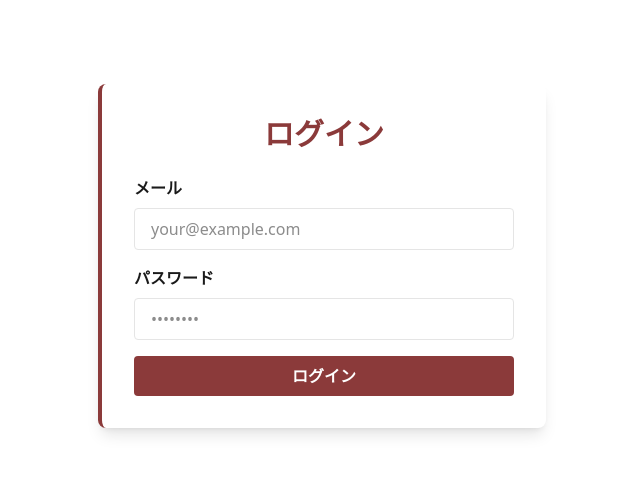
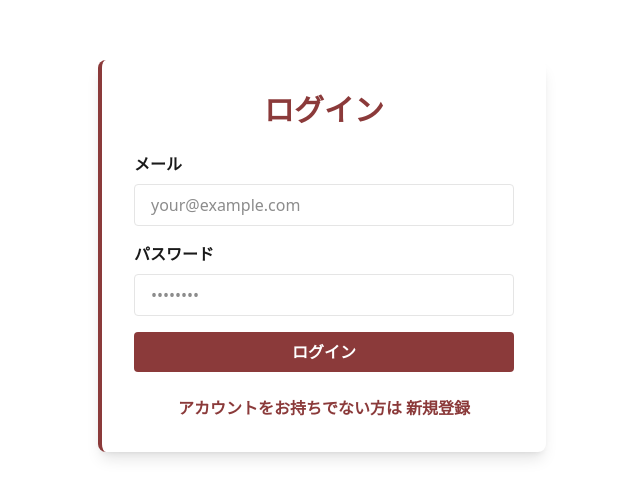
Before and after one commit to 4n5suzuki-dotcom/adore-system, a Next.js app: page /auth/login in a window 1280 px wide. Shown: the part 144-642 px from the top of the page, without its empty margins (318-958 px from the left). Built offline with nearby package versions, Linux system fonts and the light colour scheme; no server answers.

Commit message:
Supabase 接続・ログイン機能実装完了（signup・signin動作確認済み）

```diff
--- /dev/null
+++ b/app/admin/page.tsx
@@ -0,0 +1,12 @@
+'use client'
+
+export default function AdminPage() {
+  return (
+    <div className="min-h-screen flex items-center justify-center bg-white">
+      <div className="text-center">
+        <h1 className="heading-1 mb-4">管理画面</h1>
+        <p className="text-muted text-lg">ログインに成功しました（準備中...）</p>
+      </div>
+    </div>
+  )
+}
--- a/app/auth/login/page.tsx
+++ b/app/auth/login/page.tsx
@@ -1,16 +1,65 @@
 'use client'
 
 import { useState } from 'react'
+import { useRouter } from 'next/navigation'
+import { signIn, signUp } from '@/lib/supabase/auth'
+
+type Mode = 'login' | 'signup'
+
+// Supabase のエラーメッセージを日本語に変換
+function translateError(message: string): string {
+  if (message.includes('Invalid login credentials')) {
+    return 'メールまたはパスワードが正しくありません'
+  }
+  if (message.includes('User already registered')) {
+    return 'このメールアドレスは既に登録済みです'
+  }
+  return message
+}
 
 export default function LoginPage() {
+  const router = useRouter()
+  const [mode, setMode] = useState<Mode>('login')
   const [email, setEmail] = useState('')
   const [password, setPassword] = useState('')
+  const [loading, setLoading] = useState(false)
   const [error, setError] = useState('')
+  const [success, setSuccess] = useState('')
 
-  const handleLogin = async (e: React.FormEvent) => {
+  const handleSubmit = async (e: React.FormEvent) => {
     e.preventDefault()
-    // ログイン処理は後で実装
-    console.log('Login attempt:', { email, password })
+    setError('')
+    setSuccess('')
+    setLoading(true)
+
+    try {
+      if (mode === 'login') {
+        const { error } = await signIn(email, password)
+        if (error) {
+          setError(translateError(error.message))
+          return
+        }
+        // 成功時：管理画面へリダイレクト
+        router.push('/admin')
+      } else {
+        const { error } = await signUp(email, password)
+        if (error) {
+          setError(translateError(error.message))
+          return
+        }
+        setSuccess('登録完了。メール確認をしてください')
+      }
+    } catch (err) {
+      setError(err instanceof Error ? err.message : '予期しないエラーが発生しました')
+    } finally {
+      setLoading(false)
+    }
+  }
+
+  const toggleMode = () => {
+    setMode((prev) => (prev === 'login' ? 'signup' : 'login'))
+    setError('')
+    setSuccess('')
   }
 
   return (
@@ -18,7 +67,7 @@ export default function LoginPage() {
       <div className="w-full max-w-md">
         <div className="card-wine-border">
           <h1 className="heading-2 mb-6 text-center">
-            ログイン
+            {mode === 'login' ? 'ログイン' : '新規登録'}
           </h1>
 
           {error && (
@@ -27,7 +76,13 @@ export default function LoginPage() {
             </div>
           )}
 
-          <form onSubmit={handleLogin} className="space-y-4">
+          {success && (
+            <div className="mb-4 p-3 bg-green text-white rounded">
+              {success}
+            </div>
+          )}
+
+          <form onSubmit={handleSubmit} className="space-y-4">
             <div>
               <label className="form-label">
                 メール
@@ -38,6 +93,7 @@ export default function LoginPage() {
                 onChange={(e) => setEmail(e.target.value)}
                 className="form-input"
                 placeholder="your@example.com"
+                disabled={loading}
                 required
               />
             </div>
@@ -52,17 +108,36 @@ export default function LoginPage() {
                 onChange={(e) => setPassword(e.target.value)}
                 className="form-input"
                 placeholder="••••••••"
+                disabled={loading}
                 required
               />
             </div>
 
             <button
               type="submit"
-              className="btn-primary w-full"
+              className="btn-primary w-full disabled:opacity-60 disabled:cursor-not-allowed"
+              disabled={loading}
             >
-              ログイン
+              {loading
+                ? '処理中...'
+                : mode === 'login'
+                  ? 'ログイン'
+                  : '新規登録'}
             </button>
           </form>
+
+          <div className="mt-6 text-center">
+            <button
+              type="button"
+              onClick={toggleMode}
+              disabled={loading}
+              className="text-wine-red font-semibold hover:underline disabled:opacity-60"
+            >
+              {mode === 'login'
+                ? 'アカウントをお持ちでない方は 新規登録'
+                : '既にアカウントをお持ちの方は ログイン'}
+            </button>
+          </div>
         </div>
       </div>
     </div>
```
Also changed, not shown: .claude/settings.local.json.
